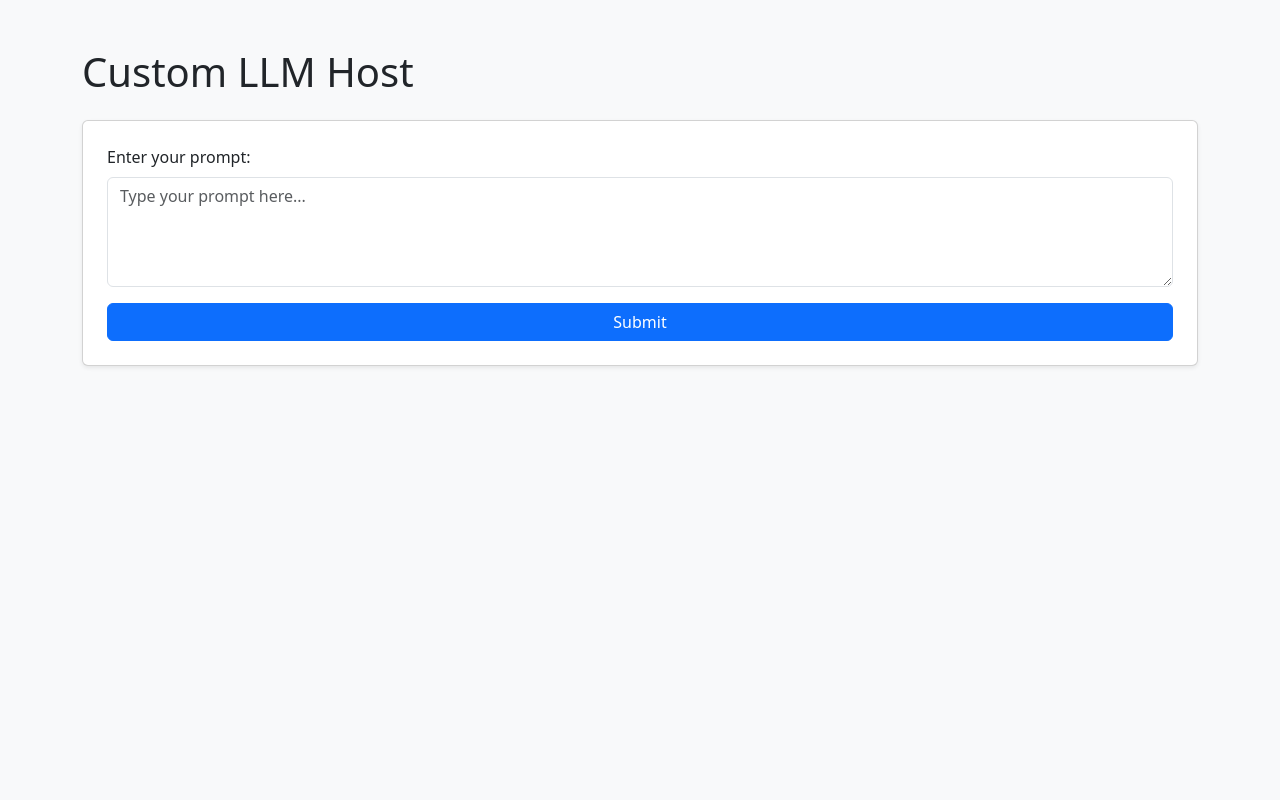
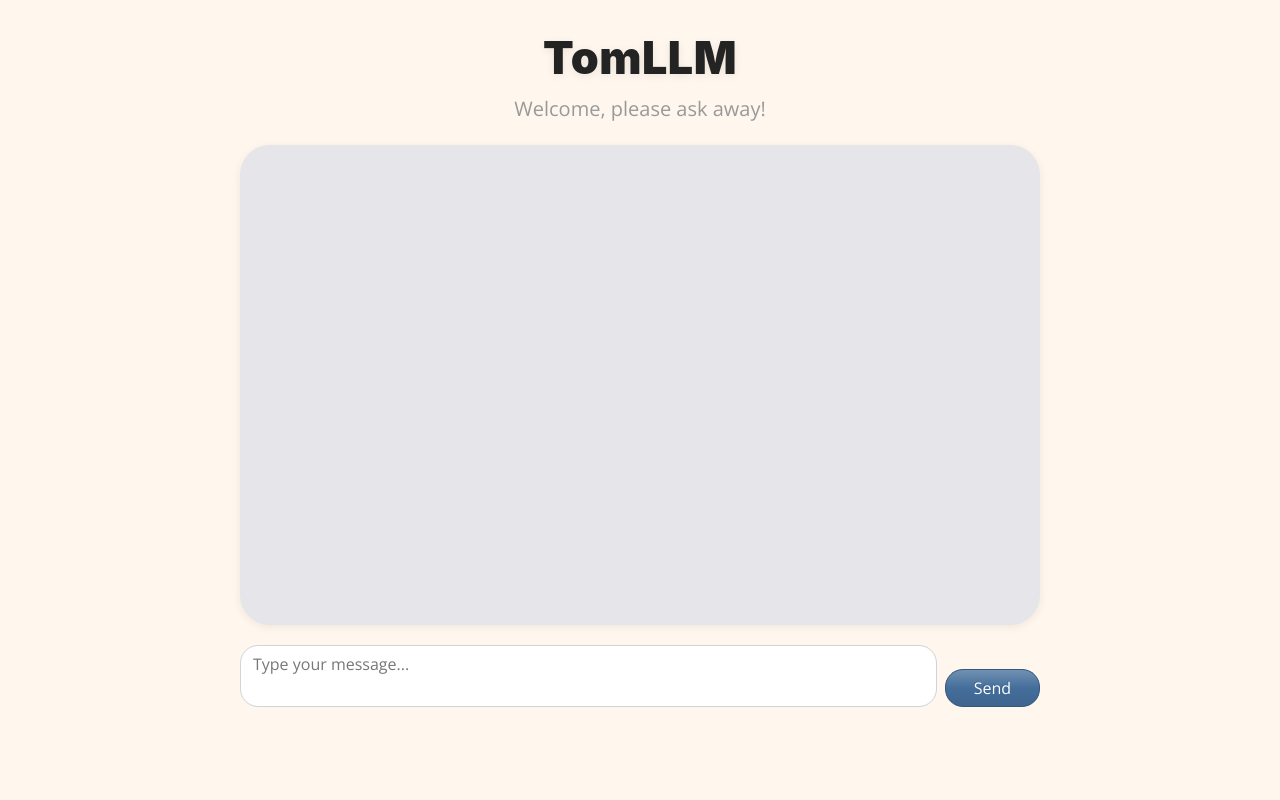
Before and after one commit to TJDltd/TomLLM, a Django app: page / in a window 1280 px wide. Run offline with Django 5.2, Linux system fonts and the light colour scheme; some libraries are stand-ins or nearby versions.

Commit message:
Added more styling to TomLLM

```diff
--- a/src/app/llmhost/templates/llmhost/llm_form.html
+++ b/src/app/llmhost/templates/llmhost/llm_form.html
@@ -2,26 +2,88 @@
 <html>
 <head>
     <title>LLM Host</title>
-    <!-- Bootstrap CSS -->
-    <link href="https://cdn.jsdelivr.net/npm/bootstrap@5.3.0/dist/css/bootstrap.min.css" rel="stylesheet">
+    <!-- Spacelab Bootswatch Theme CSS -->
+    <link href="https://cdn.jsdelivr.net/npm/bootswatch@5.3.0/dist/spacelab/bootstrap.min.css" rel="stylesheet">
+    <style>
+        body.bg-light {
+            background: #fff7ed !important; /* pleasing light orange */
+        }
+        .chat-container {
+            background: #e5e5ea;
+            border-radius: 30px;
+            padding: 30px 15px 15px 15px;
+            min-height: 60vh;
+            margin-bottom: 20px;
+            box-shadow: 0 2px 8px rgba(0,0,0,0.07);
+        }
+        .bubble {
+            display: inline-block;
+            padding: 12px 18px;
+            border-radius: 22px;
+            margin-bottom: 8px;
+            font-size: 1.1em;
+            max-width: 80%;
+            word-break: break-word;
+        }
+        .bubble-user {
+            background: #007aff;
+            color: #fff;
+            border-bottom-right-radius: 4px;
+            margin-left: auto;
+            text-align: right;
+        }
+        .bubble-bot {
+            background: #fff;
+            color: #222;
+            border-bottom-left-radius: 4px;
+            margin-right: auto;
+            text-align: left;
+            border: 1px solid #d1d1d6;
+        }
+        .send-btn {
+            border-radius: 18px;
+            padding-left: 28px;
+            padding-right: 28px;
+            font-weight: 500;
+        }
+        .prompt-area {
+            border-radius: 18px;
+            resize: none;
+        }
+        .main-title {
+            font-family: 'SF Pro Display', 'Segoe UI', 'Arial', sans-serif;
+            font-size: 2.8rem;
+            font-weight: 900;
+            letter-spacing: 0.5px;
+            color: #232323;
+            text-shadow: 0 2px 8px rgba(0,0,0,0.08);
+            margin-bottom: 0.25em;
+        }
+    </style>
 </head>
-<body class="bg-light">
-    <div class="container mt-5">
-        <h1 class="mb-4">Custom LLM Host</h1>
-        <form method="post" class="card p-4 shadow-sm">
-            {% csrf_token %}
-            <div class="mb-3">
-                <label for="prompt" class="form-label">Enter your prompt:</label>
-                <textarea id="prompt" name="prompt" rows="4" class="form-control" placeholder="Type your prompt here...">{{ prompt }}</textarea>
+<body class="bg-light" style="min-height: 100vh;">
+    <div class="container-fluid d-flex flex-column align-items-center justify-content-start" style="min-height: 100vh; padding-top: 32px; padding-bottom: 32px;">
+        <div style="width: 100%; max-width: 800px;">
+            <h1 class="main-title text-center">TomLLM</h1>
+            <h5 class="mb-4 text-center text-secondary">Welcome, please ask away!</h5>
+            <div class="chat-container" style="min-height: 60vh;">
+                {% if prompt %}
+                <div class="d-flex flex-row-reverse">
+                    <div class="bubble bubble-user">{{ prompt }}</div>
+                </div>
+                {% endif %}
+                {% if response %}
+                <div class="d-flex">
+                    <div class="bubble bubble-bot">{{ response }}</div>
+                </div>
+                {% endif %}
             </div>
-            <button type="submit" class="btn btn-primary">Submit</button>
-        </form>
-        {% if response %}
-            <div class="alert alert-success mt-4">
-                <h4 class="alert-heading">LLM Response:</h4>
-                <div style="white-space: pre-wrap;">{{ response }}</div>
-            </div>
-        {% endif %}
+            <form method="post" class="d-flex align-items-end gap-2 mt-2">
+                {% csrf_token %}
+                <textarea id="prompt" name="prompt" rows="2" class="form-control prompt-area" placeholder="Type your message...">{{ prompt }}</textarea>
+                <button type="submit" class="btn btn-primary send-btn">Send</button>
+            </form>
+        </div>
     </div>
 </body>
 </html>
```
